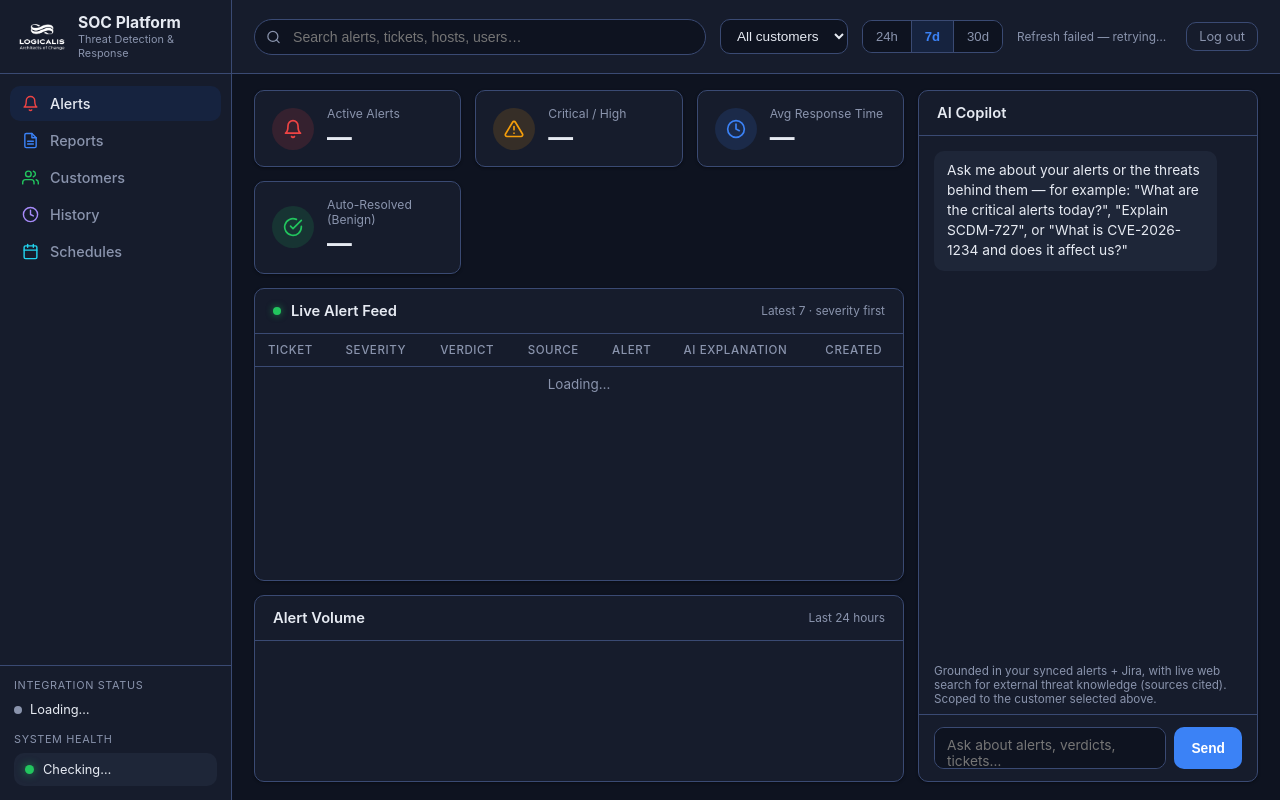
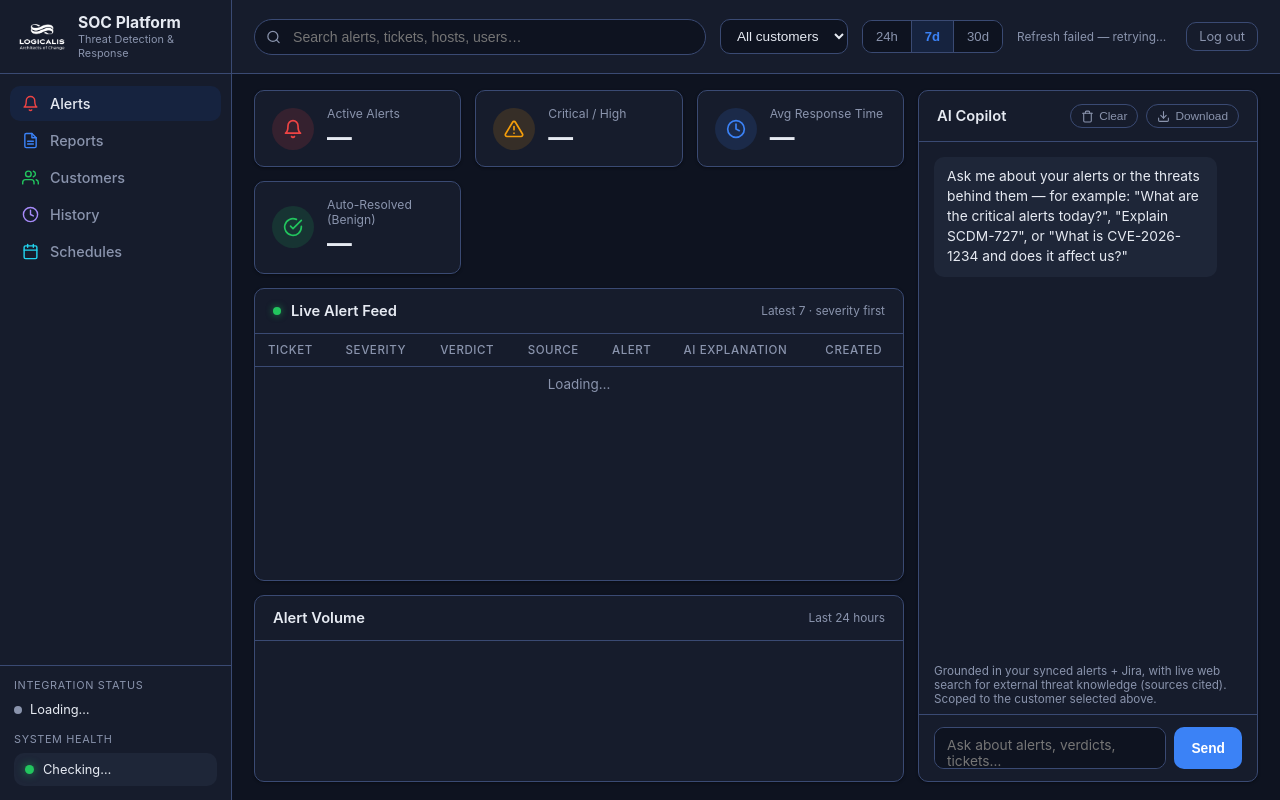
Before and after one commit to eugenechia/soc-platform, a Flask app: template templates/dashboard.html in a window 1280 px wide. Run offline with Flask 3, Linux system fonts and the light colour scheme; the template is opened without the code that fills it, so the values that code supplies are empty; the visitor is signed in with stand-in values (Sample User, id 1); some libraries are stand-ins or nearby versions.

Commit message:
Dashboard chat: add Clear screen and Download Chat buttons to header
Two ghost-pill buttons in the AI Copilot panel header (right-aligned next to the
title). Clear resets the conversation to the opening greeting and drops the
history context; Download exports the on-screen transcript as a timestamped .txt
(client-side Blob, includes customer scope). Pure front-end, no backend change.

Co-Authored-By: Claude Fable 5 <noreply@anthropic.com>

```diff
--- a/templates/dashboard.html
+++ b/templates/dashboard.html
@@ -283,6 +283,16 @@
       color: var(--text-muted); font-size: 0.75rem; padding: 4px 10px;
       border-radius: 999px; cursor: pointer;
     }
+    .chat-actions { margin-left: auto; display: flex; gap: 8px; }
+    .chat-action-btn {
+      display: inline-flex; align-items: center; gap: 5px;
+      border: 1px solid var(--border); background: none;
+      color: var(--text-muted); font-size: 0.74rem; font-weight: 500;
+      padding: 4px 10px; border-radius: 999px; cursor: pointer;
+      transition: background 0.15s, color 0.15s;
+    }
+    .chat-action-btn:hover { background: var(--bg-raised); color: var(--text-primary); }
+    .chat-action-btn svg { flex-shrink: 0; }
 
     .feed-scroll { overflow: auto; flex: 1; min-height: 0; }
     table.feed { width: 100%; border-collapse: collapse; font-size: 0.84rem; }
@@ -506,7 +516,18 @@
     </div>
 
     <div class="panel chat-panel">
-      <div class="panel-head">AI Copilot</div>
+      <div class="panel-head">AI Copilot
+        <div class="chat-actions">
+          <button id="chatClear" class="chat-action-btn" type="button" title="Clear the conversation">
+            <svg width="13" height="13" viewBox="0 0 24 24" fill="none" stroke="currentColor" stroke-width="2" stroke-linecap="round" stroke-linejoin="round"><path d="M3 6h18"/><path d="M19 6v14a2 2 0 0 1-2 2H7a2 2 0 0 1-2-2V6m3 0V4a2 2 0 0 1 2-2h4a2 2 0 0 1 2 2v2"/></svg>
+            Clear
+          </button>
+          <button id="chatDownload" class="chat-action-btn" type="button" title="Download the conversation as a text file">
+            <svg width="13" height="13" viewBox="0 0 24 24" fill="none" stroke="currentColor" stroke-width="2" stroke-linecap="round" stroke-linejoin="round"><path d="M21 15v4a2 2 0 0 1-2 2H5a2 2 0 0 1-2-2v-4"/><polyline points="7 10 12 15 17 10"/><line x1="12" y1="15" x2="12" y2="3"/></svg>
+            Download
+          </button>
+        </div>
+      </div>
         <div class="chat-messages" id="chatMessages">
           <div class="chat-msg assistant">Ask me about your alerts or the threats behind them — for example: "What are the critical alerts today?", "Explain SCDM-727", or "What is CVE-2026-1234 and does it affect us?"</div>
         </div>
@@ -792,6 +813,7 @@
   const chatInput = document.getElementById('chatInput');
   const chatSend = document.getElementById('chatSend');
   const chatHistory = [];
+  const CHAT_GREETING = chatBox.innerHTML;   // captured for "Clear screen" reset
 
   function addMsg(role, text, pending) {
     const div = document.createElement('div');
@@ -844,6 +866,41 @@
   chatInput.addEventListener('keydown', (e) => {
     if (e.key === 'Enter' && !e.shiftKey) { e.preventDefault(); sendChat(); }
   });
+
+  // Clear screen — reset to the opening greeting and drop the history context.
+  document.getElementById('chatClear').addEventListener('click', () => {
+    chatBox.innerHTML = CHAT_GREETING;
+    chatHistory.length = 0;
+    chatInput.focus();
+  });
+
+  // Download chat — plain-text transcript of what's on screen.
+  document.getElementById('chatDownload').addEventListener('click', () => {
+    const rows = chatBox.querySelectorAll('.chat-msg');
+    const lines = [];
+    rows.forEach((el) => {
+      if (el.classList.contains('pending')) return;
+      const who = el.classList.contains('user') ? 'You' : 'Copilot';
+      lines.push(who + ': ' + el.textContent.trim());
+    });
+    if (!lines.length) return;
+    const now = new Date();
+    const stamp = now.toISOString().slice(0, 19).replace('T', ' ');
+    const custOpt = sel.options[sel.selectedIndex];
+    const header = 'SOC Platform — AI Copilot conversation\n'
+      + 'Exported: ' + stamp + '\n'
+      + 'Customer scope: ' + (custOpt ? custOpt.text : 'All customers') + '\n'
+      + '----------------------------------------\n\n';
+    const blob = new Blob([header + lines.join('\n\n') + '\n'], { type: 'text/plain' });
+    const url = URL.createObjectURL(blob);
+    const a = document.createElement('a');
+    a.href = url;
+    a.download = 'copilot-chat-' + now.toISOString().slice(0, 10) + '.txt';
+    document.body.appendChild(a);
+    a.click();
+    a.remove();
+    URL.revokeObjectURL(url);
+  });
 })();
 </script>
 </body>
```
